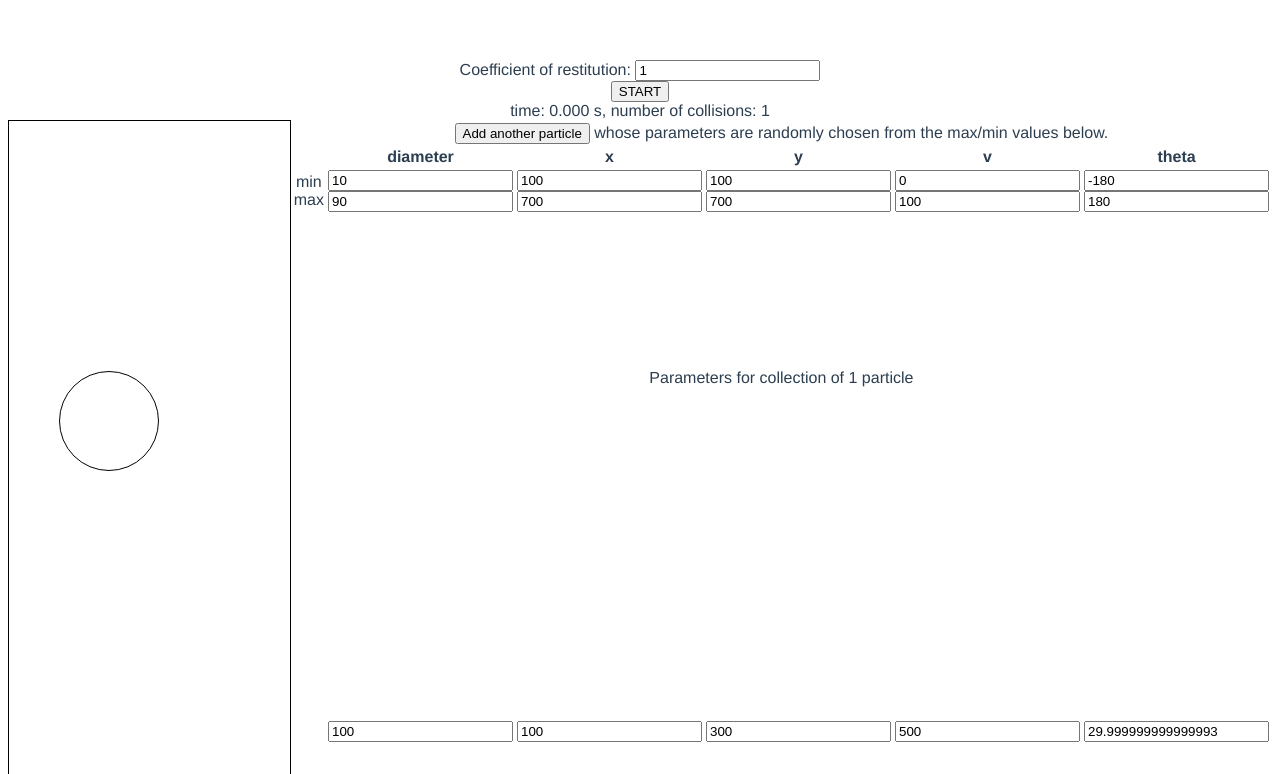
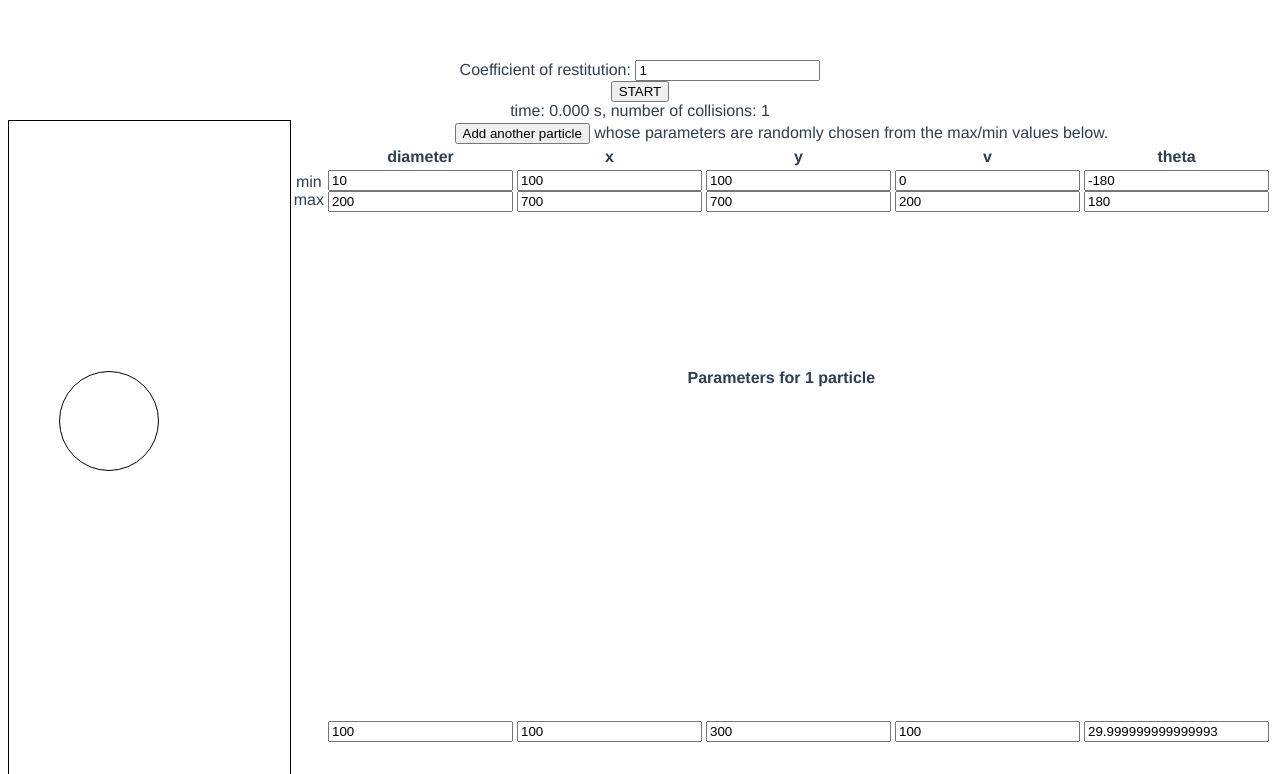
Before and after one commit to pknipp/collisions, a Vue app: page / in a window 1280 px wide. Shown: the top 774 px of the page. Built offline with nearby package versions, Linux system fonts and the light colour scheme.

Commit message:
Allow for insertion of random dots.

```diff
--- a/src/App.vue
+++ b/src/App.vue
@@ -29,28 +29,30 @@
       <table class="inputs">
         <!-- <simple-vue-table :items="items" :columns="columns"></simple-vue-table> -->
         <thead>
-          <tr><td colspan='6'><button @click="addOne">Add another particle</button> whose parameters are randomly chosen from the max/min values below.</td></tr>
+          <tr>
+            <td colspan='6'><button @click="addOne">Add another particle</button> whose parameters are randomly chosen from the max/min values below.</td></tr>
+          <tr v-if="dots.length > 1"><td colspan='6'><button @click="subtractOne">Remove last particle</button></td></tr>
           <tr><th></th>
             <!-- <th>#</th> -->
-            <th v-for="col of cols" :key="col.id">{{col.name}}</th></tr>
+            <th v-for="col of cols" :key="'heading' + col.id">{{col.name}}</th></tr>
             <tr>
             <td>min<br/>max</td>
-            <!-- <td v-for="col of cols" :key="col.id">{{col.min}} to {{col.max}}</td> -->
-            <td v-for="col of cols" :key="col.id">
-              <input v-model.number="col.min"><br/><input v-model.number="col.max">
+            <td v-for="col of cols" :key="'max/min' + col.id">
+              <span v-if="running">{{col.min}}</span><input v-else v-model.number="col.min">
+              <br/>
+              <span v-if="running">{{col.max}}</span><input v-else v-model.number="col.max">
             </td>
           </tr>
         </thead>
         <tbody>
-          <tr><td colspan='6'>Parameters for collection of {{this.dots.length}} particle{{this.dots.length > 1 ? 's' : ''}}</td></tr>
-          <tr v-for="dot of dots" :key="dot.id">
-            <!-- <td>{{dot.id}}</td> -->
-            <td></td>
-            <td><input v-if="!running" v-model.number="dot.diameter"><span v-if="running">{{dot.diameter}}</span></td>
-            <td><input v-if="!running" v-model.number="dot.rxy[0]"><span v-if="running">{{dot.rxy[0].toFixed(0)}}</span></td>
-            <td><input v-if="!running" v-model.number="dot.rxy[1]"><span v-if="running">{{dot.rxy[1].toFixed(0)}}</span></td>
-            <td><input v-if="!running" v-model.number="dot.v"><span v-if="running">{{dot.v.toFixed(1)}}</span></td>
-            <td><input v-if="!running" v-model.number="dot.theta"><span v-if="running">{{dot.theta.toFixed(1)}}</span></td>
+          <tr><td colspan='6'><b>
+            Parameters for {{this.dots.length}} particle{{this.dots.length > 1 ? 's' : ''}}
+          </b></td></tr>
+          <tr v-for="dot of dots" :key="dot.id"><td></td>
+            <td v-for="col of cols" :key="'data' + col.id">
+              <span v-if="running">{{dot[col.name].toFixed(0)}}</span>
+              <input v-else v-model.number="dot[col.name]">
+            </td>
           </tr>
         </tbody>
       </table>
@@ -76,39 +78,10 @@ export default {
       timeout: null,
       time: 0,
       dt: 0,
-      // units are px and px/s
+      // units are px, px/s, and degrees
       dots: [
-        // {id: 1, diameter: 100, x: 100, y: 300, v: 500, rxy: [], vxy: [], theta: 30},
-        {id: 0, diameter: 100, rxy: [100, 300], v: 500, vxy: [], theta: 30},
-        // {id: 2, diameter: 300, rxy: [400, 600], v: 300, vxy: [], theta: 70}
-        // {id: 2, diameter: 40, rxy:  [400, 300], vxy: [-100,46]},
-        // {id: 3, diameter: 60, rxy:  [600, 200], vxy: [-100, -90]},
-        // {id: 4, diameter: 80, rxy:  [700, 500], vxy: [50, 50]},
-        // {id: 5, diameter: 100, rxy:[100, 100], vxy: [-40, -80]},
-        // {id: 6, diameter: 120, rxy:[200, 300], vxy: [80, -300]},
-        // {id: 7, diameter: 140, rxy: [500, 700], vxy: [-100, 200]},
-        // {id: 8, diameter: 160, rxy: [700, 700], vxy: [100, 90]},
-        // {id: 9, diameter: 180, rxy:[100, 500], vxy: [-50, -50]},
-        // {id: 10, diameter: 100, rxy:[690, 100], vxy: [40, -80]},
+        {id: 0, diameter: 100, rxy: [100, 300], v: 100, vxy: [], theta: 30},
       ],
-      // items: [
-      //   { id: 1, username: "Curran Wong", contact: "16690110 3116", email: "Mauris.eu@volutpat.net" },
-      //   { id: 2, username: "Donovan Lambert", contact: "16670921 6862", email: "ante.dictum.cursus@natoque.ca" },
-      //   { id: 3, username: "Austin Lindsay", contact: "16591004 4485", email: "non.bibendum.sed@dictummi.com" },
-      //   { id: 4, username: "Jerome Velazquez", contact: "16060105 2525", email: "magna@Etiamimperdiet.com" },
-      //   { id: 5, username: "Alden Hudson", contact: "16880710 2754", email: "torquent@enim.org" },
-      //   { id: 6, username: "Gregory Britt", contact: "16260904 9933", email: "nostra.per@velconvallisin.net" },
-      //   { id: 7, username: "Jarrod Mcconnell", contact: "16930717 4434", email: "metus@acarcu.org" },
-      //   { id: 8, username: "Leonard Pitts", contact: "16690125 6773", email: "a.dui.Cras@utaliquam.com" },
-      //   { id: 9, username: "Jamal Sanders", contact: "16070716 6989", email: "Aliquam.erat@odio.edu" },
-      //   { id: 10, username: "Armand Barry", contact: "16170519 4759", email: "non.hendrerit@ipsum.edu" }
-      // ],
-      // columns: [
-      //   { name: 'id', text: 'User ID' },
-      //   { name: 'username', text: 'Name' },
-      //   { name: 'contact', text: 'Contact No.' },
-      //   { name: 'email', text: 'Email Address' }
-      // ],
       numCol: 0,
       dims: [800, 800],
       e: 1,
@@ -121,7 +94,6 @@ export default {
   },
   methods: {
     addOne: function () {
-      console.log(this.dots);
       let newDot = {id: this.dots.length};
       this.cols.forEach(col => newDot[col.name] = Math.floor(col.min + (col.max - col.min) * Math.random()));
       newDot.rxy = [newDot.x, newDot.y];
@@ -129,6 +101,9 @@ export default {
       newDot.vxy = [Math.cos(theta), Math.sin(theta)];
       newDot.vxy = newDot.vxy.map(vcomp => vcomp * newDot.v);
       this.dots.push(newDot);
+    },
+    subtractOne: function () {
+      this.dots.pop();
     },
     whichWall: function (dot) {
       // 0th index: whether wall is vertical or horizontal
@@ -150,23 +125,19 @@ export default {
     increment: function () {
       // "numCol" means the number of the next collision, w/1-based counting
       if (!this.numCol) {
-        console.log("this.numCol = 0");
         this.dots.forEach(dot => {
-          // dot.rxy[0] = dot.x;
-          // dot.rxy[1] = dot.y;
           let theta = dot.theta * Math.PI / 180;
-          dot.vxy[0] = dot.v * Math.cos(theta);
-          dot.vxy[1] = dot.v * Math.sin(theta);
+          dot.vxy = [Math.cos(theta), Math.sin(theta)].map(comp => dot.v * comp);
+          // dot.vxy = dot.vxy.map(vcomp => vcomp * dot.v);
         });
         let cols = ["diameter", "x", "y", "v", "theta"];
         let mins =[10, 100, 100, 0, -180];
-        let maxs =[90, 700, 700, 100, 180];
+        let maxs =[2 * this.dots[0].diameter, 700, 700, 2 * this.dots[0].v, 180];
         this.cols = cols.map((col, i) => ({
           id: i,
           name: col,
           min: mins[i],
           max: maxs[i],
-          rand: true,
         }));
       } else {
         let dtMin = Infinity;
@@ -240,6 +211,7 @@ export default {
       }
       this.numCol++;
       this.dots.forEach(dot => {
+        [dot.x, dot.y] = dot.rxy;
         dot.v = Math.sqrt((dot.vxy[0] ** 2) + (dot.vxy[1] ** 2));
         dot.theta = 180 * Math.atan2(dot.vxy[1], dot.vxy[0]) / Math.PI;
       })
```
